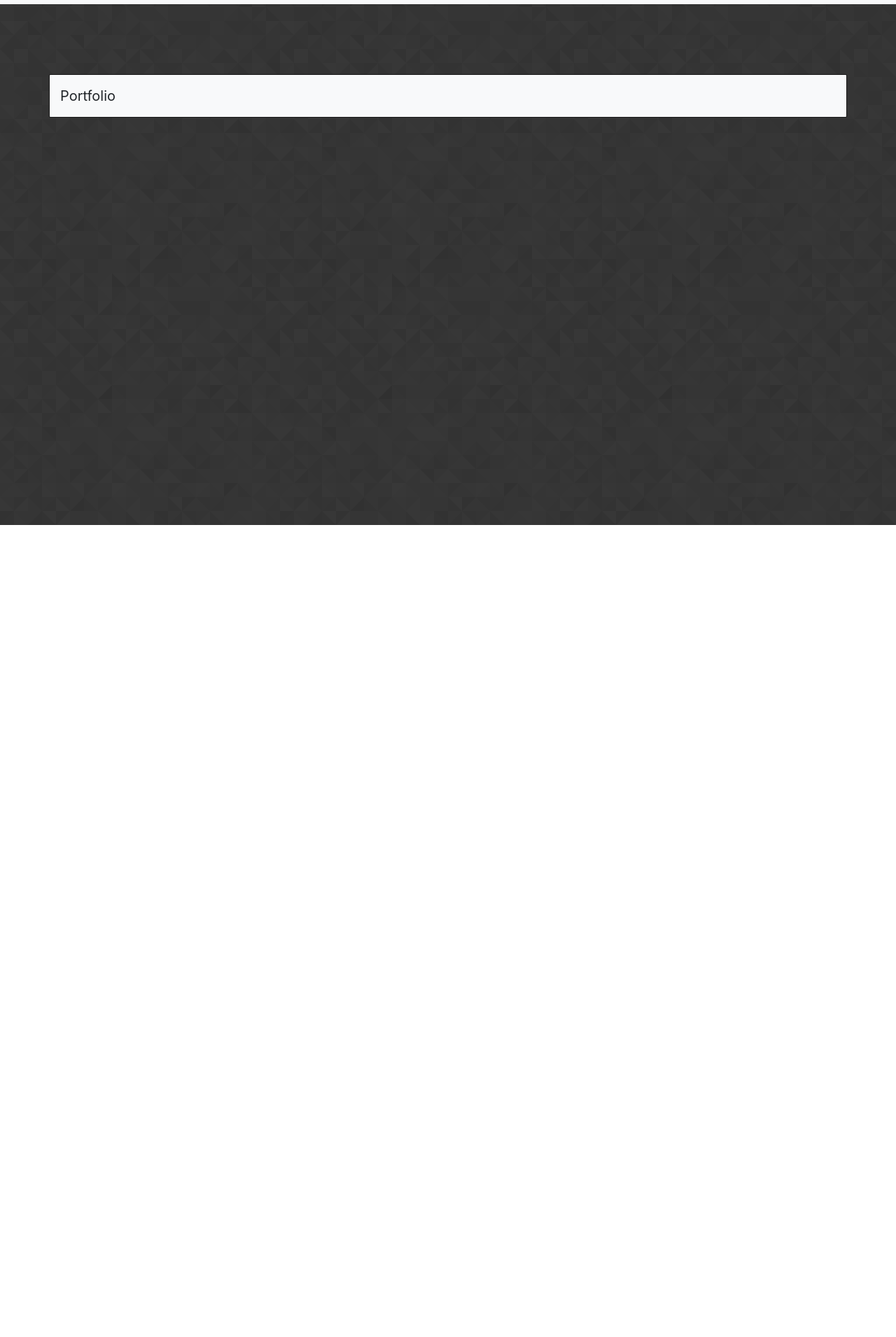
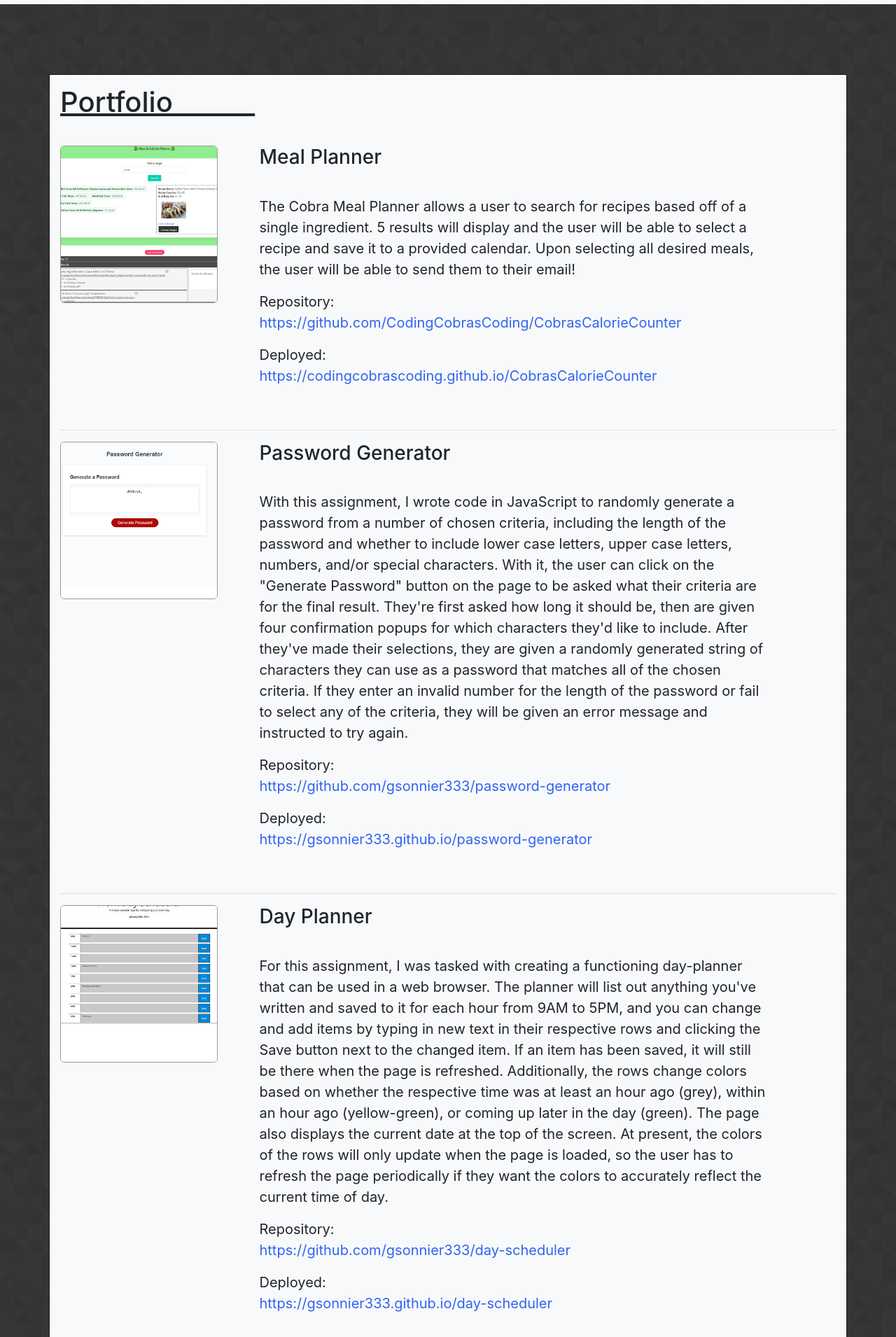
Before and after one commit to gsonnier333/gsonnier333.github.io, a React (Create React App) app: page / in a window 1280 px wide. Shown: the part 50-1960 px from the top of the page at 70% size. Before the commit the page ends 800 px from the top, so only its background shows below. Built offline with nearby package versions, Linux system fonts and the light colour scheme.

Commit message:
portfolio page transfered over and adjusted for react and react-bootstrap where appropriate, still needs three more projects added

```diff
--- a/src/components/AboutMe.js
+++ b/src/components/AboutMe.js
@@ -13,6 +13,8 @@ export default function AboutMe() {
 					Me&nbsp;&nbsp;&nbsp;&nbsp;&nbsp;&nbsp;&nbsp;&nbsp;&nbsp;&nbsp;&nbsp;
 				</u>
 			</h1>
+
+			{/* MOBILE VIEW (will display with image centered horizontally and text beneath)*/}
 			<div id="mobileView">
 				<img alt="Greg smiling" src={profilePic} />
 
@@ -33,6 +35,8 @@ export default function AboutMe() {
 					</p>
 				</div>
 			</div>
+
+			{/* DESKTOP VIEW (will display with image to the left of text)*/}
 			<div id="desktopView">
 				<img alt="Greg smiling" src={profilePic} />
 
--- a/src/components/Contact.js
+++ b/src/components/Contact.js
@@ -13,14 +13,22 @@ export default function Contact() {
 			<br />
 			<h4>
 				GitHub:{" "}
-				<a href="https://github.com/gsonnier333">
+				<a
+					href="https://github.com/gsonnier333"
+					target="_blank"
+					rel="noopener noreferrer"
+				>
 					https://github.com/gsonnier333
 				</a>
 			</h4>
 			<br />
 			<h4>
 				LinkedIn:{" "}
-				<a href="https://www.linkedin.com/in/greg-sonnier/">
+				<a
+					href="https://www.linkedin.com/in/greg-sonnier/"
+					target="_blank"
+					rel="noopener noreferrer"
+				>
 					https://www.linkedin.com/in/greg-sonnier/
 				</a>
 			</h4>
--- a/src/components/Portfolio.js
+++ b/src/components/Portfolio.js
@@ -1,10 +1,191 @@
 import React from "react";
 import Container from "react-bootstrap/Container";
+import Row from "react-bootstrap/Row";
+import Col from "react-bootstrap/Col";
+import project1Screen from "../images/project1-screen.png";
+import passwordGenScreen from "../images/password-gen-screen.PNG";
+import dayPlannerScreen from "../images/day-planner-screen.PNG";
 
 export default function Portfolio() {
 	return (
 		<Container className="customCont">
-			<div>Portfolio</div>
+			<h1>
+				<u>
+					Portfolio&nbsp;&nbsp;&nbsp;&nbsp;&nbsp;&nbsp;&nbsp;&nbsp;&nbsp;&nbsp;&nbsp;
+				</u>
+			</h1>
+			{/* <!-- Project 1 --> */}
+			<br />
+			<Row>
+				<Col sm={3}>
+					<a
+						href="https://codingcobrascoding.github.io/CobrasCalorieCounter/"
+						target="_blank"
+						rel="noopener noreferrer"
+					>
+						<img
+							src={project1Screen}
+							alt="Meal Planner project main page"
+						/>
+					</a>
+				</Col>
+				<Col lg={8}>
+					<h3>Meal Planner</h3>
+					<br />
+					<p>
+						The Cobra Meal Planner allows a user to search for
+						recipes based off of a single ingredient. 5 results will
+						display and the user will be able to select a recipe and
+						save it to a provided calendar. Upon selecting all
+						desired meals, the user will be able to send them to
+						their email!
+					</p>
+					<p>
+						Repository:
+						<br />
+						<a
+							href="https://github.com/CodingCobrasCoding/CobrasCalorieCounter"
+							target="_blank"
+							rel="noopener noreferrer"
+						>
+							https://github.com/CodingCobrasCoding/CobrasCalorieCounter
+						</a>
+					</p>
+					<p>
+						Deployed:
+						<br />
+						<a
+							href="https://codingcobrascoding.github.io/CobrasCalorieCounter"
+							target="_blank"
+							rel="noopener noreferrer"
+						>
+							https://codingcobrascoding.github.io/CobrasCalorieCounter
+						</a>
+					</p>
+				</Col>
+			</Row>
+			<br />
+			<hr />
+			{/* <!-- Project 2 --> */}
+			<Row>
+				<Col sm={3}>
+					<a
+						href="https://gsonnier333.github.io/password-generator"
+						target="_blank"
+						rel="noopener noreferrer"
+					>
+						<img
+							src={passwordGenScreen}
+							alt="Password Generator page"
+							href="https://gsonnier333.github.io/password-generator"
+						/>
+					</a>
+				</Col>
+				<Col lg={8}>
+					<h3>Password Generator</h3>
+					<br />
+					<p>
+						With this assignment, I wrote code in JavaScript to
+						randomly generate a password from a number of chosen
+						criteria, including the length of the password and
+						whether to include lower case letters, upper case
+						letters, numbers, and/or special characters. With it,
+						the user can click on the "Generate Password" button on
+						the page to be asked what their criteria are for the
+						final result. They're first asked how long it should be,
+						then are given four confirmation popups for which
+						characters they'd like to include. After they've made
+						their selections, they are given a randomly generated
+						string of characters they can use as a password that
+						matches all of the chosen criteria. If they enter an
+						invalid number for the length of the password or fail to
+						select any of the criteria, they will be given an error
+						message and instructed to try again.
+					</p>
+					<p>
+						Repository:
+						<br />
+						<a
+							href="https://github.com/gsonnier333/password-generator"
+							target="_blank"
+							rel="noopener noreferrer"
+						>
+							https://github.com/gsonnier333/password-generator
+						</a>
+					</p>
+					<p>
+						Deployed:
+						<br />
+						<a
+							href="https://gsonnier333.github.io/password-generator"
+							target="_blank"
+							rel="noopener noreferrer"
+						>
+							https://gsonnier333.github.io/password-generator
+						</a>
+					</p>
+				</Col>
+			</Row>
+			<br />
+			<hr />
+			{/* <!-- Project 3 --> */}
+			<Row>
+				<Col sm={3}>
+					<a
+						href="https://gsonnier333.github.io/day-scheduler/"
+						target="_blank"
+						rel="noopener noreferrer"
+					>
+						<img src={dayPlannerScreen} alt="Day Planner page" />
+					</a>
+				</Col>
+				<Col lg={8}>
+					<h3>Day Planner</h3>
+					<br />
+					<p>
+						For this assignment, I was tasked with creating a
+						functioning day-planner that can be used in a web
+						browser. The planner will list out anything you've
+						written and saved to it for each hour from 9AM to 5PM,
+						and you can change and add items by typing in new text
+						in their respective rows and clicking the Save button
+						next to the changed item. If an item has been saved, it
+						will still be there when the page is refreshed.
+						Additionally, the rows change colors based on whether
+						the respective time was at least an hour ago (grey),
+						within an hour ago (yellow-green), or coming up later in
+						the day (green). The page also displays the current date
+						at the top of the screen. At present, the colors of the
+						rows will only update when the page is loaded, so the
+						user has to refresh the page periodically if they want
+						the colors to accurately reflect the current time of
+						day.
+					</p>
+					<p>
+						Repository:
+						<br />
+						<a
+							href="https://github.com/gsonnier333/day-scheduler"
+							target="_blank"
+							rel="noopener noreferrer"
+						>
+							https://github.com/gsonnier333/day-scheduler
+						</a>
+					</p>
+					<p>
+						Deployed:
+						<br />
+						<a
+							href="https://gsonnier333.github.io/day-scheduler"
+							target="_blank"
+							rel="noopener noreferrer"
+						>
+							https://gsonnier333.github.io/day-scheduler
+						</a>
+					</p>
+				</Col>
+			</Row>
+			<br />
 		</Container>
 	);
 }
--- a/src/index.css
+++ b/src/index.css
@@ -41,6 +41,7 @@ div.customCont {
 	font-size: 20px;
 }
 
+/* DESKTOP VIEW */
 @media (min-width: 769px) {
 	#mobileView {
 		display: none;
@@ -49,6 +50,8 @@ div.customCont {
 		display: inline;
 	}
 }
+
+/* MOBILE VIEW */
 @media (max-width: 768px) {
 	img {
 		float: none;
```
